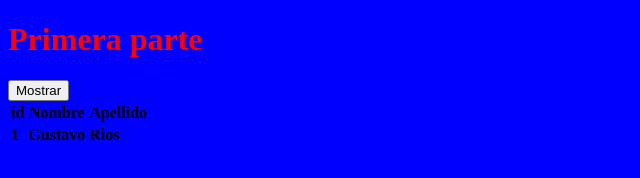
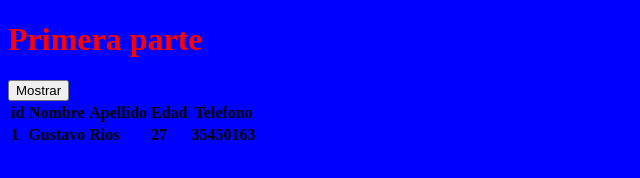
Before and after one commit to gustavo3042/Viernes, a plain HTML site: page index.html in a window 1280 px wide. Shown: the whole page, without its empty margins (0-640 px from the left). Drawn offline with Linux system fonts and the light colour scheme.

Commit message:
Update index.html

```diff
--- a/index.html
+++ b/index.html
@@ -18,6 +18,8 @@
     <th>id</th>
     <th>Nombre</th>
     <th>Apellido</th>
+      <th>Edad</th>
+      <th>Telefono</th>
   </tr>
   </thead>
   <tdbody>
@@ -25,6 +27,8 @@
       <td>1</td>
        <td>Gustavo</td>
        <td>Rios</td>
+        <td>27</td>
+       <td>35450163</td>
        </tr>
   </tdbody>
 </table>
```
